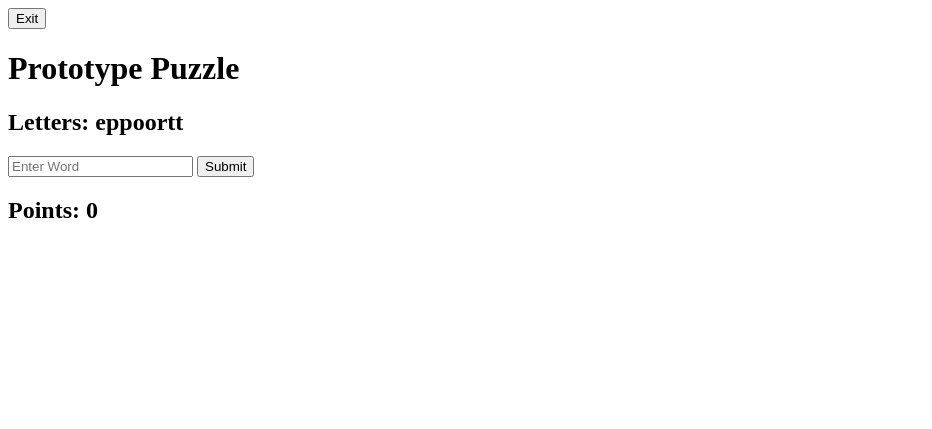
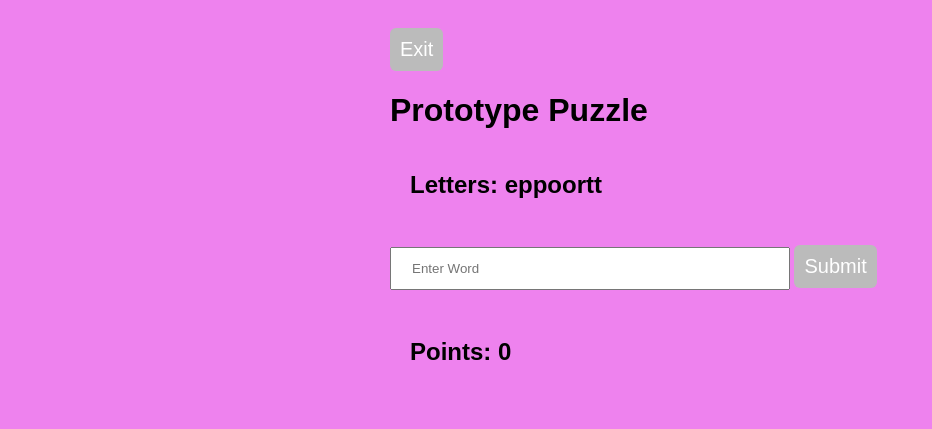
Before and after one commit to elingu3/word-game, a website: page Prototype.html in a window 1280 px wide. Shown: the whole page, without its empty margins (0-932 px from the left). Drawn offline with Linux system fonts and the light colour scheme.

Commit message:
formatting

```diff
--- a/Prototype.html
+++ b/Prototype.html
@@ -7,12 +7,12 @@ Otherwise we have to hide or remove certain elements each time to load a new "pa
 <html>
 	<script src="Prototype.js"></script>
 	<link href="style.css" rel="stylesheet" type="text/css" />
-	<button onclick="homePage()" class="returnHome">Exit</button>
+	<button onclick="homePage()" class="returnHome" id="home">Exit</button>
 	<h1>Prototype Puzzle</h1>
 	<h2>Letters: eppoortt</h2>
 	<body>
 		<input type="text" id="Textbox" placeholder="Enter Word">
-		<button onclick="submitWord()">Submit</button>
+		<button onclick="submitWord()" id="button">Submit</button>
 	</body>
 	<div>
 		<h3 id="Results"></h3>
--- a/style.css
+++ b/style.css
@@ -0,0 +1,58 @@
+/* basic css formatting, not too sure about what we'd like the game to look like yet*/
+
+h1 {
+    font-family: Arial, Helvetica, sans-serif;
+}
+
+h2, body {
+  font-family: sans-serif;
+  margin-left: auto;
+  margin-right: auto;
+  padding: 20px;
+  max-width: 500px;
+  background-color: violet;
+}
+
+#button {
+    background-color: #bbb;
+    padding: .5em;
+    -moz-border-radius: 5px;
+    -webkit-border-radius: 5px;
+    border-radius: 6px;
+    color: #fff;
+    font-family: sans-serif;
+    font-size: 20px;
+    text-decoration: none;
+    border: none;
+}
+
+#button:hover {
+    border: none;
+    background: rgb(152, 184, 239);
+    box-shadow: 0px 0px 1px #777;
+   }
+
+   #home {
+    background-color: #bbb;
+    padding: .5em;
+    -moz-border-radius: 5px;
+    -webkit-border-radius: 5px;
+    border-radius: 6px;
+    color: #fff;
+    font-family: sans-serif;
+    font-size: 20px;
+    text-decoration: none;
+    border: none;
+}
+
+#home:hover {
+    border: none;
+    background: rgb(152, 184, 239);
+    box-shadow: 0px 0px 1px #777;
+   }
+   input {
+    width: 80%;
+    padding: 12px 20px;
+    margin: 8px 0;
+    box-sizing: border-box;
+  }
```
Also changed, not shown: Home.html (+21 -1 lines).
